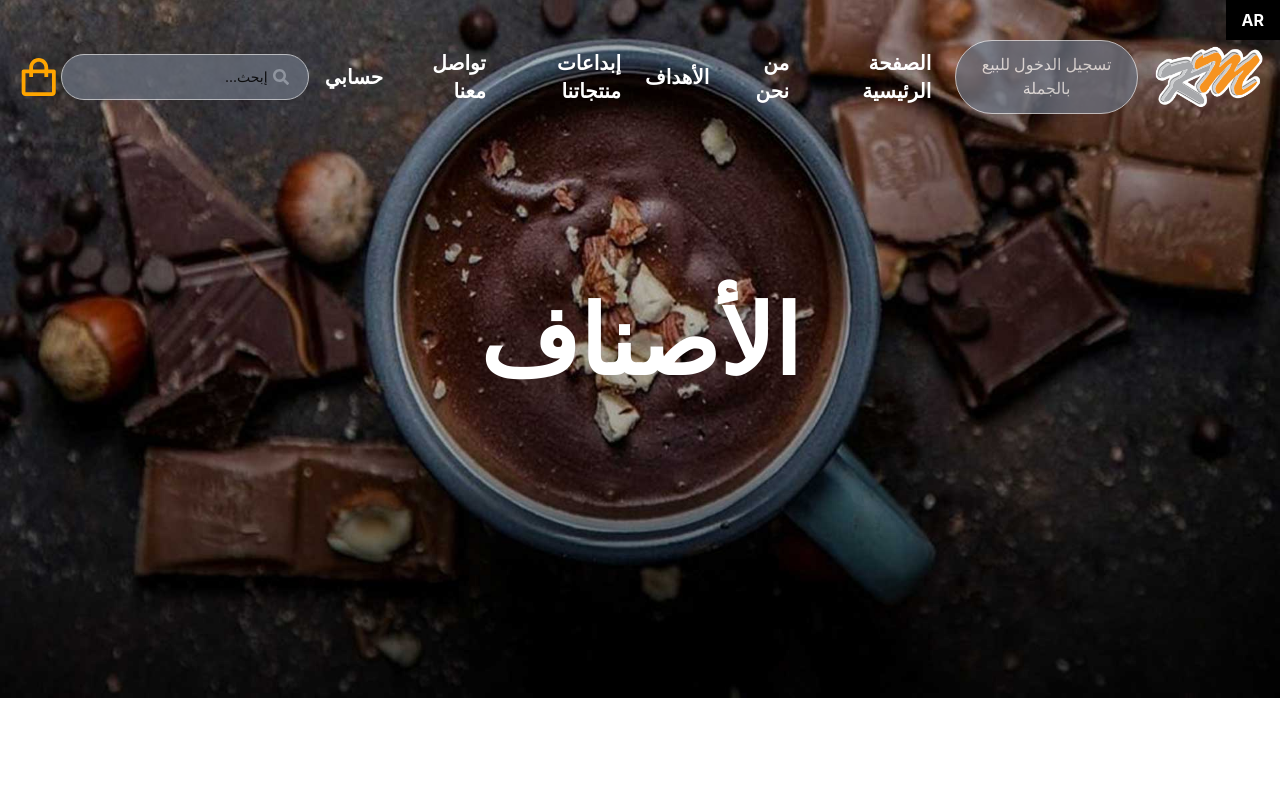
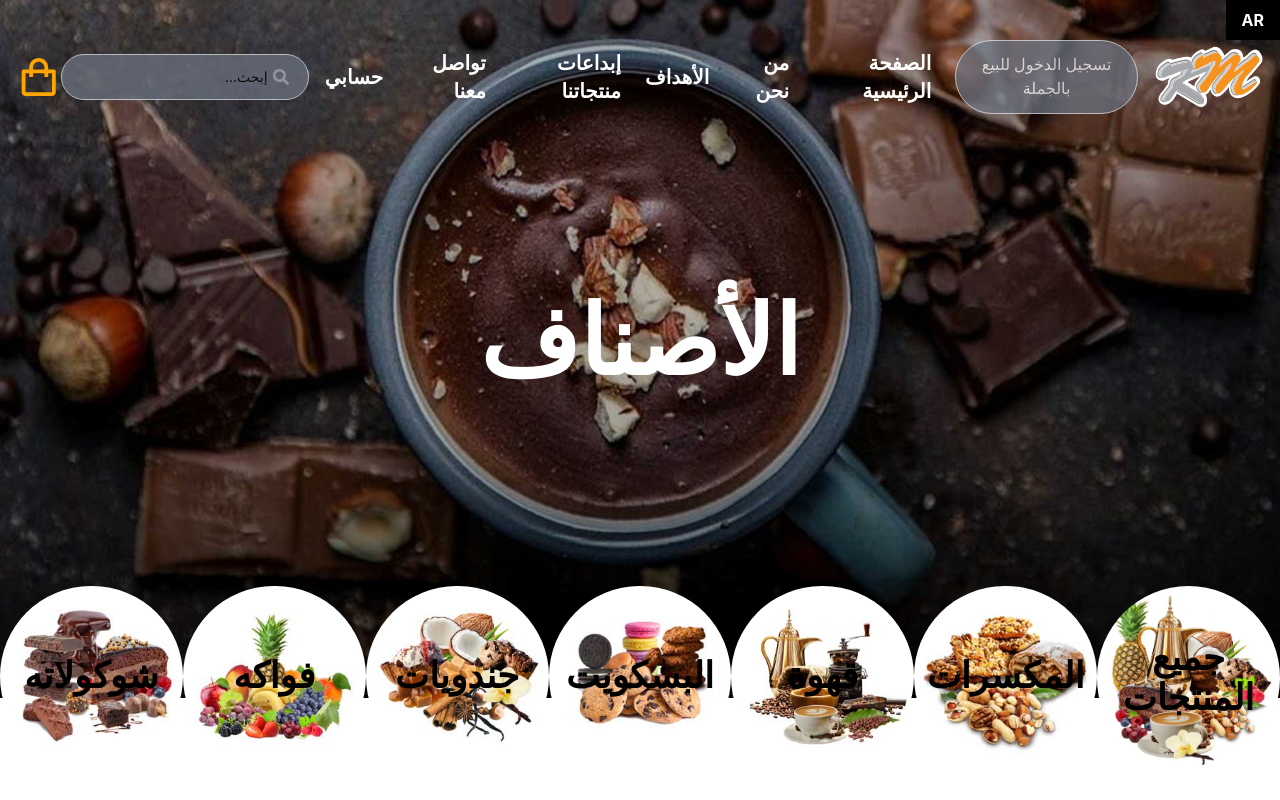
Before and after one commit to ninaismail/mykmalmajdalnextjs, a Next.js app: page /categories/all-categories in a window 1280 px wide. Shown: the top 800 px of the page. Built offline with nearby package versions, Linux system fonts and the light colour scheme.

Commit message:
fixed a design bug categories

```diff
--- a/components/products/products-categories-nav.js
+++ b/components/products/products-categories-nav.js
@@ -4,7 +4,7 @@ function ProductsCategoriesNav(props) {
   const { productscategories } = props;
 
   return (
-<div dir="rtl"className="relative right-0 bottom-[5em] flex flex-wrap justify-center">
+<div dir="rtl"className="relative right-0 bottom-[18em] flex flex-wrap justify-center">
 {Array.isArray(productscategories)&&productscategories.map((productscategory) => (
  <ProductsCategory
  key={productscategory.id}
--- a/components/products/products-category.js
+++ b/components/products/products-category.js
@@ -5,8 +5,8 @@ export default function ProductsCategory(props) {
     const { id, name, image, href } = props;
     const exploreLink = `/${href}`;
   return (
-<div className="relative lg:flex-1 w-1/3 md:w-1/4 lg:w-1/7 flex items-center justify-center w-full h-ful">
-<Link href={exploreLink}>
+<div className="relative lg:flex-1 w-1/3 md:w-1/4 lg:w-1/7 w-full h-ful">
+<Link href={exploreLink} className="flex items-center justify-center">
 <Image src={image} width="258" height="255" alt={name} className="rounded-full mx-auto mb-15"/>
 <h2 className="absolute font-Roboto text-center font-bold md:text-4xl text-2xl">
  {name}
```
